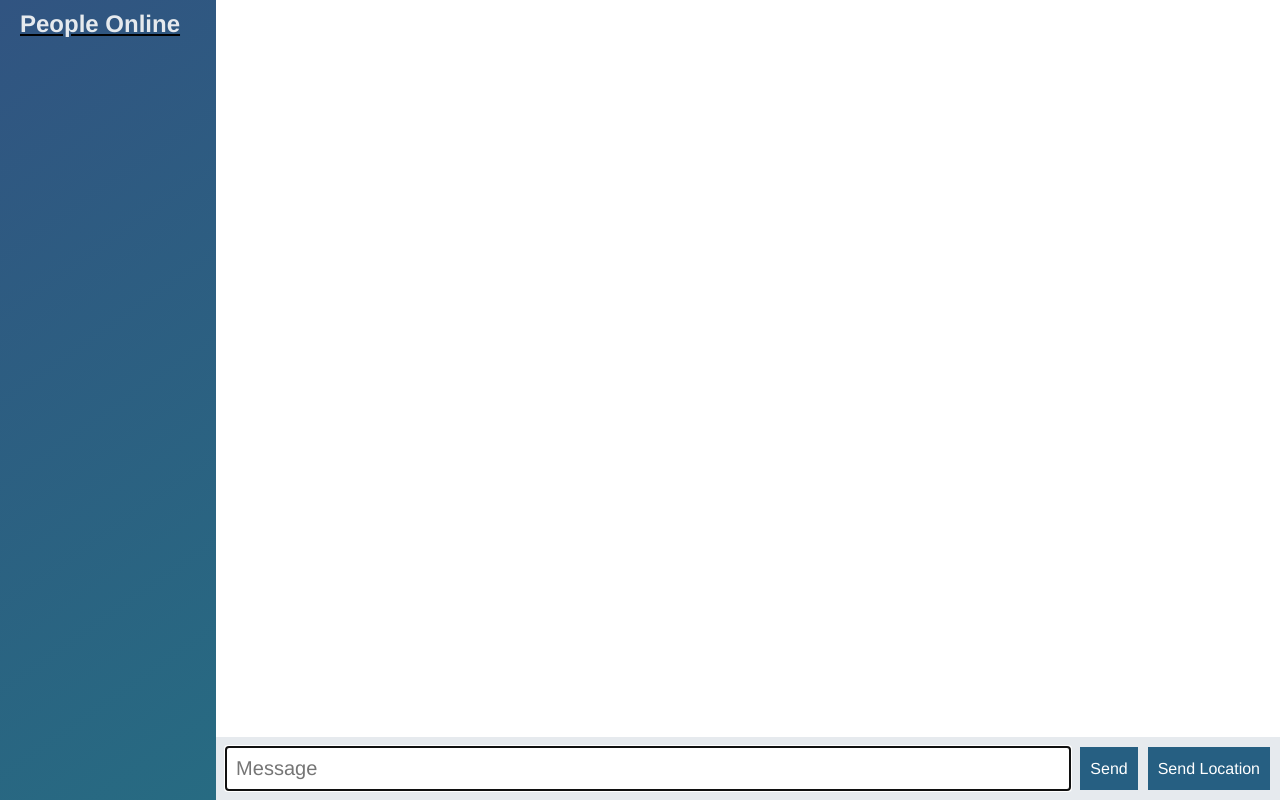
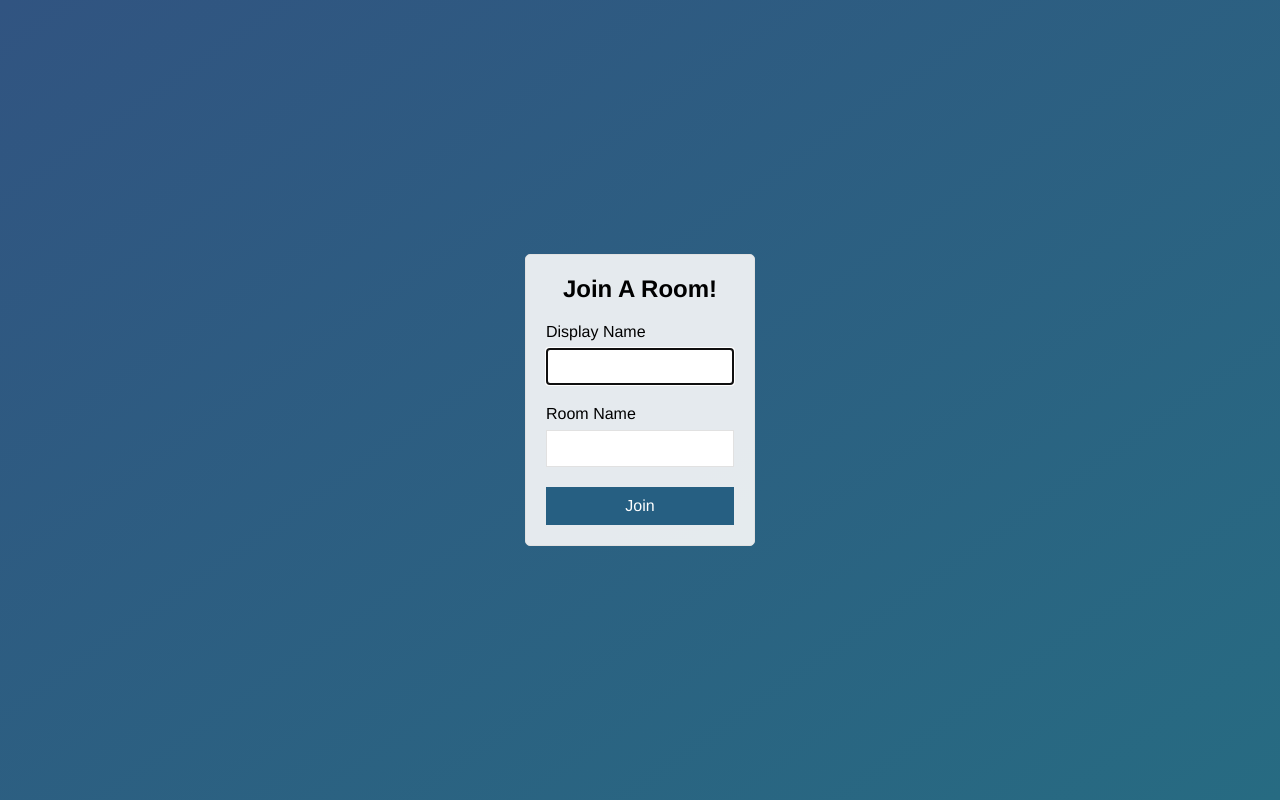
Before and after one commit to bcpete/node-chat-app, a website: page public/index.html in a window 1280 px wide. Drawn offline with nearby package versions, Linux system fonts and the light colour scheme; no server answers.

Commit message:
Added a new join page for selecting chat rooom, and styled it up.

```diff
--- a/public/index.html
+++ b/public/index.html
@@ -1,60 +1,30 @@
 <!DOCTYPE html>
-
 <html>
-
     <head>
         <meta charset="utf-8">
+        <meta name="viewport" content="width=device-width, initial-scale=1, user-scaleable=no">
+        <title>Join | ChatApp</title>
         <link rel="stylesheet" href="/css/styles.css">
         <link rel="shortcut icon" href="#" />
     </head>
-
-<body class="chat">
-
-    <div class="chat__sidebar">
-        <h3>People Online</h3>
-        <div id="users"></div>
+    <body class="centered-form">
+        <div class="centered-form__form">
+            <form action="/chat.html">
+                <div class="form-field">
+                    <h3>Join A Room!</h3>
                 </div>
-
-    <div class="chat__main">
-        <ol id="messages" class="chat__messages"></ol>
-        <div class="chat__footer">
-            <form id="message-form">
-                <input name="message" type="text" placeholder="Message" autofocus autocomplete="off" />
-                <button>Send</button>
+                <div class="form-field">
+                    <label>Display Name</label>
+                    <input type="text" name="name" autofocus/>
+                </div>
+                <div class="form-field">
+                    <label>Room Name</label>
+                    <input type="text" name="room"/>
+                </div>
+                <div class="form-field">
+                    <button>Join</button>
+                </div>
             </form>
-            <button id="send-location">Send Location</button>
         </div>
-    </div>
-
-    <script id="message-template" type="text/template">
-        <li class ="message">
-            <div class="message__title">
-                <h4>{{from}}</h4>
-                <span>{{createdAt}}</span>
-            </div>
-            <div class="message__body">
-                <p>{{text}}</p>
-            </div>
-        </li>
-    </script>
-
-    <script id="locationMessage-template" type="text/template">
-        <li class ="message">
-            <div class="message__title">
-                <h4>{{from}}</h4>
-                <span>{{createdAt}}</span>
-            </div>
-            <div class="message__body">
-                <p><a href="{{text}}" target="_blank">My Location</a></p>
-            </div>
-        </li>
-    </script>
-
-    <script src="/js/libs/jquery-3.2.1.min.js"></script>
-    <script src="/socket.io/socket.io.js"></script>
-    <script src="/js/index.js"></script>
-    <script src="/js/libs/moment.js"></script>
-    <script src="/js/libs/mustache.js"></script>
     </body>
-
 </html>
```
Also changed, not shown: public/chat.html (added, +62 -0 lines), public/js/chat.js (renamed from public/js/index.js). Lines whose indentation alone changed are shown as unchanged.
